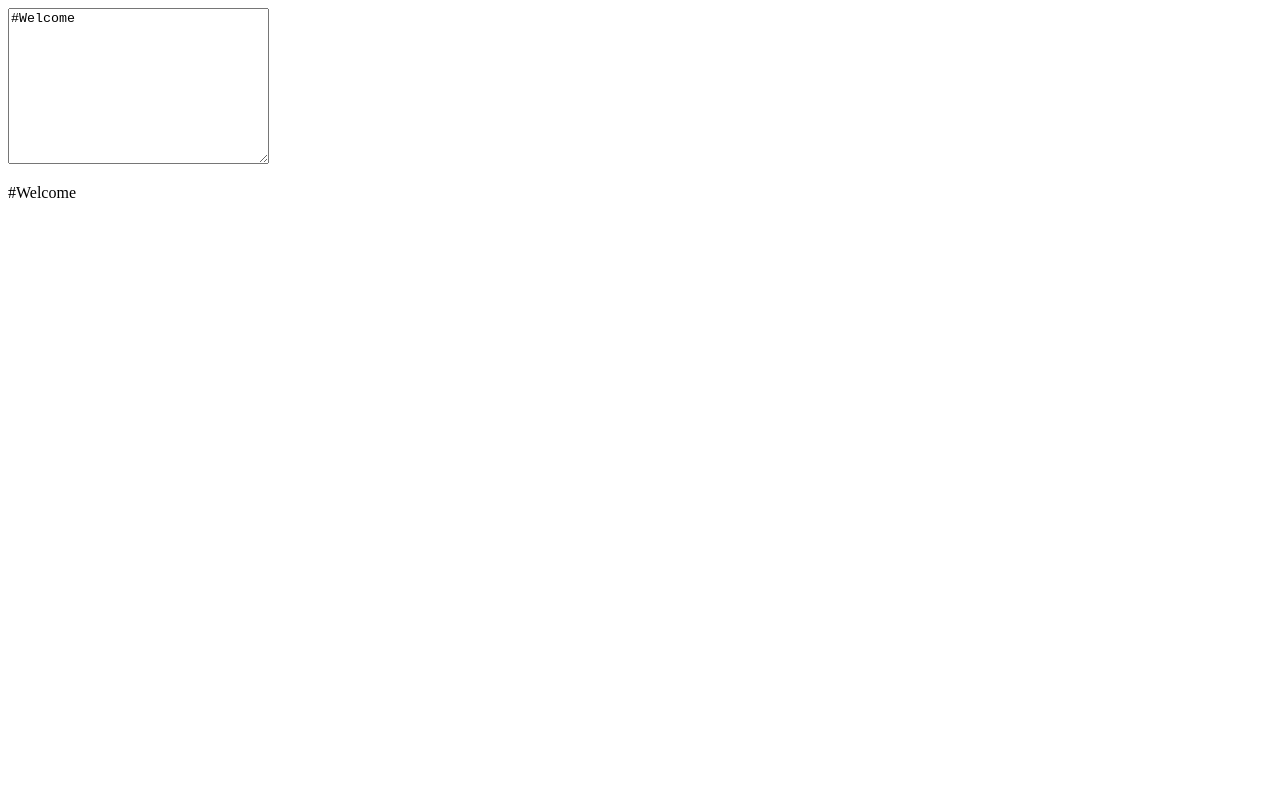
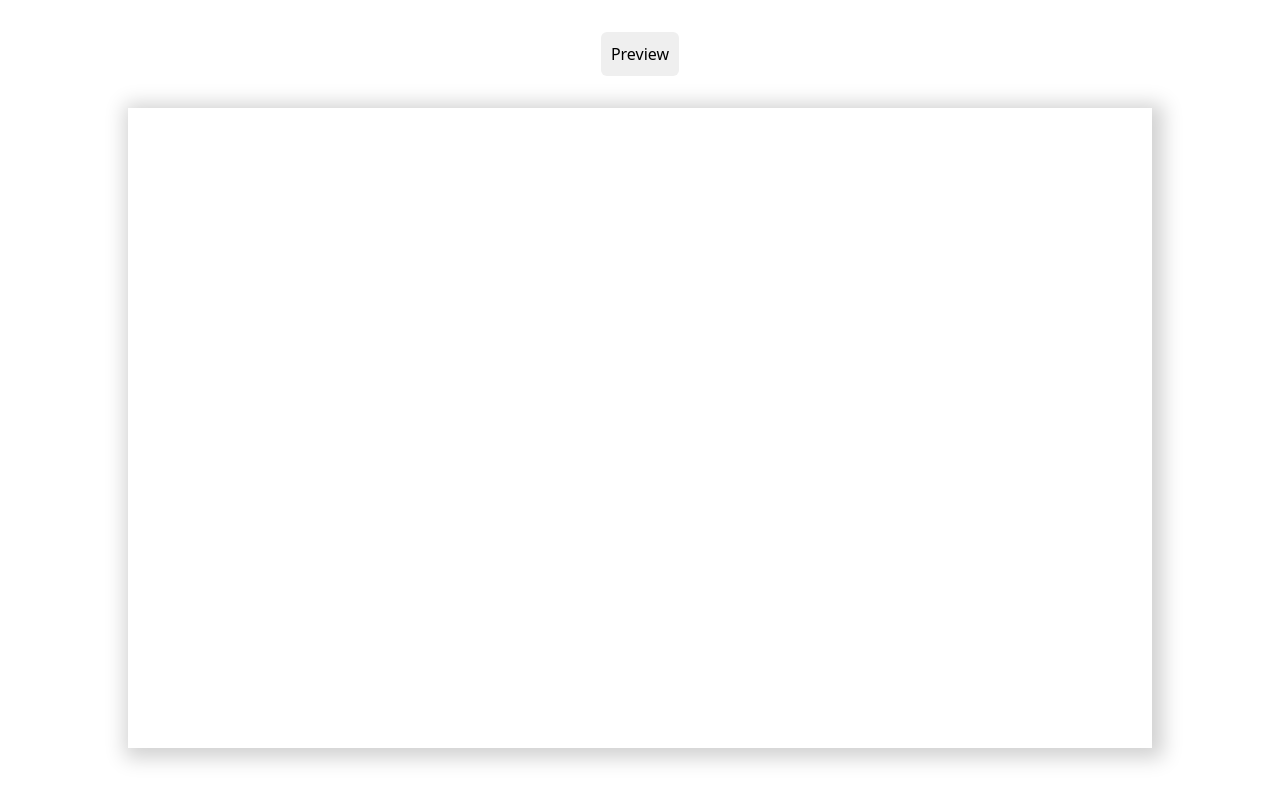
Before and after one commit to Iammayank18/markdown, a React (Vite) app: page / in a window 1280 px wide. Built offline with nearby package versions, Linux system fonts and the light colour scheme.

Commit message:
updated markdown

```diff
--- a/index.html
+++ b/index.html
@@ -1,13 +1,19 @@
 <!DOCTYPE html>
 <html lang="en">
+
 <head>
   <meta charset="UTF-8" />
   <link rel="icon" type="image/svg+xml" href="/vite.svg" />
   <meta name="viewport" content="width=device-width, initial-scale=1.0" />
   <title>Vite + React</title>
+  <link href="https://cdn.jsdelivr.net/npm/bootstrap@5.3.0-alpha1/dist/css/bootstrap.min.css" rel="stylesheet"
+    integrity="sha384-GLhlTQ8iRABdZLl6O3oVMWSktQOp6b7In1Zl3/Jr59b6EGGoI1aFkw7cmDA6j6gD" crossorigin="anonymous">
+
 </head>
+
 <body>
   <div id="root"></div>
   <script type="module" src="/src/main.jsx"></script>
 </body>
+
 </html>
--- /dev/null
+++ b/postcss.config.cjs
@@ -0,0 +1,6 @@
+module.exports = {
+  plugins: {
+    tailwindcss: {},
+    autoprefixer: {},
+  },
+}
--- a/src/component/Makrdown.jsx
+++ b/src/component/Makrdown.jsx
@@ -1,26 +1,131 @@
-import React, { useState } from "react";
+import React, { useEffect, useState } from "react";
 import ReactMarkdown from "react-markdown";
 import rehypeHighlight from "rehype-highlight";
+import "./Markdown.css";
+import { Light as SyntaxHighlighter } from "react-syntax-highlighter";
+import { dracula } from "react-syntax-highlighter/dist/esm/styles/hljs";
+import remarkGfm from "remark-gfm";
+import rehypeRaw from "rehype-raw";
 
 const Makrdown = () => {
-  const [markdown, setMakrkDown] = useState("#Welcome");
+  const [markdown, setMakrkDown] = useState("");
+  const [show, setShow] = useState(true);
+  const [windowWidth, setWindowWidth] = useState(0);
+
+  useEffect(() => {
+    (() => {
+      window.addEventListener("resize", () => {
+        setWindowWidth(window.innerWidth);
+      });
+
+      return () => {
+        window.removeEventListener("resize", () => {
+          setWindowWidth(window.innerWidth);
+        });
+      };
+    })();
+  }, [windowWidth, window.innerWidth]);
+  console.log(windowWidth);
   return (
     <div>
-      <div className="left_side">
+      <div className="switchButton">
+        {windowWidth < 768 && (
+          <div className="buttons">
+            {!show ? (
+              <button onClick={() => setShow(!show)}>Editor</button>
+            ) : (
+              <button onClick={() => setShow(!show)}>Preview</button>
+            )}
+          </div>
+        )}
+      </div>
+
+      {windowWidth < 768 ? (
+        <div className="outer_container">
+          <div className="inner_container">
+            {show ? (
+              <div
+                className="left_side"
+                style={{
+                  height: "100%",
+                }}
+              >
                 <textarea
                   name=""
                   value={markdown}
                   onChange={(e) => setMakrkDown(e.target.value)}
-          id=""
-          cols="30"
-          rows="10"
+                  className=""
                 ></textarea>
               </div>
-      <div className="rigth_side">
-        <ReactMarkdown rehypePlugins={[rehypeHighlight]}>
-          {markdown}
-        </ReactMarkdown>
+            ) : (
+              <div className="rigth_side" style={{ height: "100%" }}>
+                <ReactMarkdown
+                  children={markdown}
+                  rehypePlugins={[rehypeRaw]}
+                  remarkPlugins={[[remarkGfm, { singleTilde: true }]]}
+                  components={{
+                    code({ node, inline, className, children, ...props }) {
+                      const match = /language-(\w+)/.exec(className || "");
+                      return !inline && match ? (
+                        <SyntaxHighlighter
+                          children={String(children).replace(/\n$/, "")}
+                          style={dracula}
+                          language={match[1]}
+                          PreTag="div"
+                          {...props}
+                        />
+                      ) : (
+                        <code className={className} {...props}>
+                          {children}
+                        </code>
+                      );
+                    },
+                  }}
+                />
               </div>
+            )}
+          </div>
+        </div>
+      ) : (
+        <div className="outer_container">
+          <div className="inner_container row">
+            <div className="left_side col-12 col-md-6">
+              <textarea
+                name=""
+                value={markdown}
+                onChange={(e) => setMakrkDown(e.target.value)}
+                className=""
+              ></textarea>
+            </div>
+
+            <div className="rigth_side col-12 col-md-6">
+              <ReactMarkdown
+                children={markdown}
+                rehypePlugins={[rehypeRaw]}
+                remarkPlugins={[[remarkGfm, { singleTilde: true }]]}
+                components={{
+                  code({ node, inline, className, children, ...props }) {
+                    const match = /language-(\w+)/.exec(className || "");
+                    return !inline && match ? (
+                      <SyntaxHighlighter
+                        children={String(children).replace(/\n$/, "")}
+                        style={dracula}
+                        language={match[1]}
+                        PreTag="div"
+                        {...props}
+                      />
+                    ) : (
+                      <code className={className} {...props}>
+                        {children}
+                      </code>
+                    );
+                  },
+                }}
+              />
+            </div>
+          </div>
+        </div>
+      )}
     </div>
   );
 };
--- /dev/null
+++ b/src/component/Markdown.css
@@ -0,0 +1,71 @@
+.outer_container {
+  display: flex;
+  justify-content: center;
+  align-items: center;
+}
+
+.inner_container {
+  width: 80%;
+  height: 80vh;
+  /* display: flex; */
+  box-shadow: 4px 3px 19px 7px #d1d1d1;
+
+  /* overflow: hidden; */
+}
+
+.left_side,
+.rigth_side {
+  /* width: 50%; */
+  overflow: scroll;
+}
+.rigth_side {
+  padding: 1rem;
+  font-family: "Noto Sans", sans-serif;
+  background-color: rgba(222, 222, 222, 0.315);
+}
+
+.left_side textarea {
+  height: 100%;
+  width: 100%;
+  resize: none;
+  border: none;
+  padding: 1rem;
+  outline: none;
+}
+
+p,
+h1,
+h2,
+h3,
+h4,
+h5,
+h6 {
+  padding: 0;
+  margin: 0;
+}
+blockquote {
+  padding: 0;
+  border-left: 5px solid grey;
+  background-color: rgba(255, 222, 161, 0.49);
+  padding: 5px;
+}
+blockquote p {
+  padding-left: 8px;
+}
+
+.buttons {
+  display: flex;
+  gap: 10px;
+}
+
+.buttons button {
+  padding: 10px;
+  border: none;
+  border-radius: 6px;
+}
+.switchButton {
+  display: flex;
+  justify-content: center;
+  align-items: center;
+  margin-block: 2rem;
+}
--- a/src/index.css
+++ b/src/index.css
@@ -0,0 +1,8 @@
+@import url("https://fonts.googleapis.com/css2?family=DM+Serif+Display&family=Noto+Sans:wght@200;300;400;500;600&display=swap");
+
+/* @media screen and (max-width: 680px) {
+  .inner_container {
+    display: flex;
+    flex-direction: column;
+  }
+} */
--- /dev/null
+++ b/tailwind.config.cjs
@@ -0,0 +1,8 @@
+/** @type {import('tailwindcss').Config} */
+module.exports = {
+  content: ["./index.html", "./src/**/*.{js,ts,jsx,tsx}"],
+  theme: {
+    extend: {},
+  },
+  plugins: [],
+};
```
Also changed, not shown: package.json (+7 -1 lines), src/component/header/Header.jsx (added, +9 -0 lines), 1 other file (tests, documents, lock files or other folders). Lines whose indentation alone changed are shown as unchanged.
